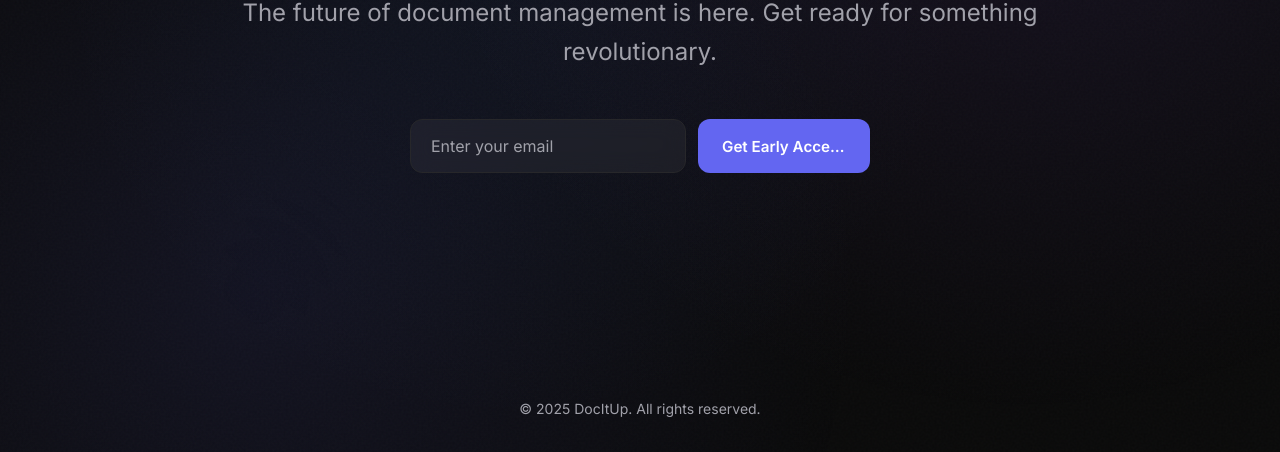
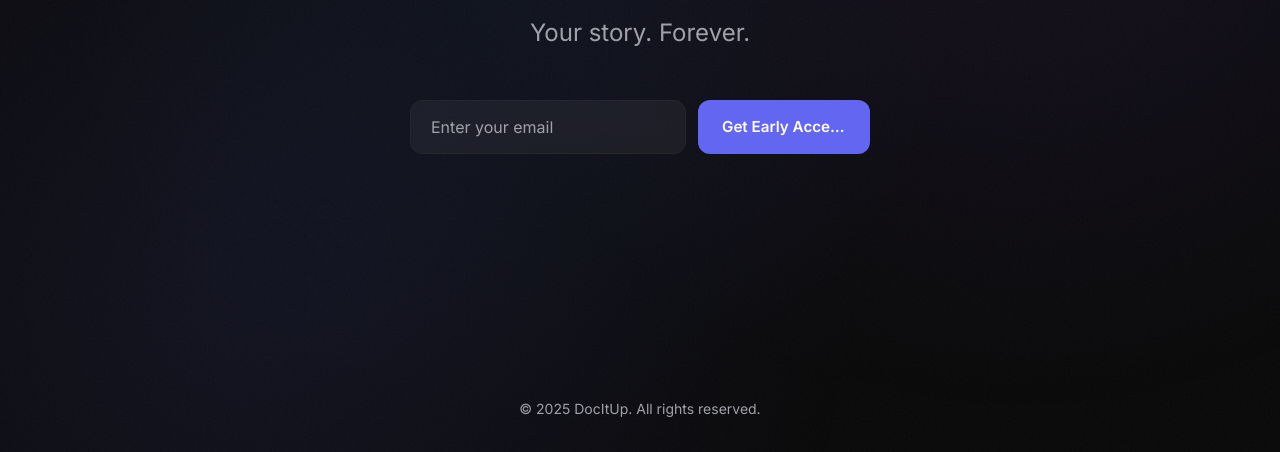
Before and after one commit to DocItUp/docitup, a plain HTML site: page index.html in a window 1280 px wide. Shown: the part 348-800 px from the top of the page. Drawn offline with Linux system fonts and the light colour scheme.

Commit message:
Update index.html

```diff
--- a/index.html
+++ b/index.html
@@ -359,7 +359,7 @@
 
       <h1>DocItUp</h1>
       <p class="subtitle">
-        The future of document management is here. Get ready for something revolutionary.
+        Your story. Forever.
       </p>
 
       <div class="cta-section">
```
